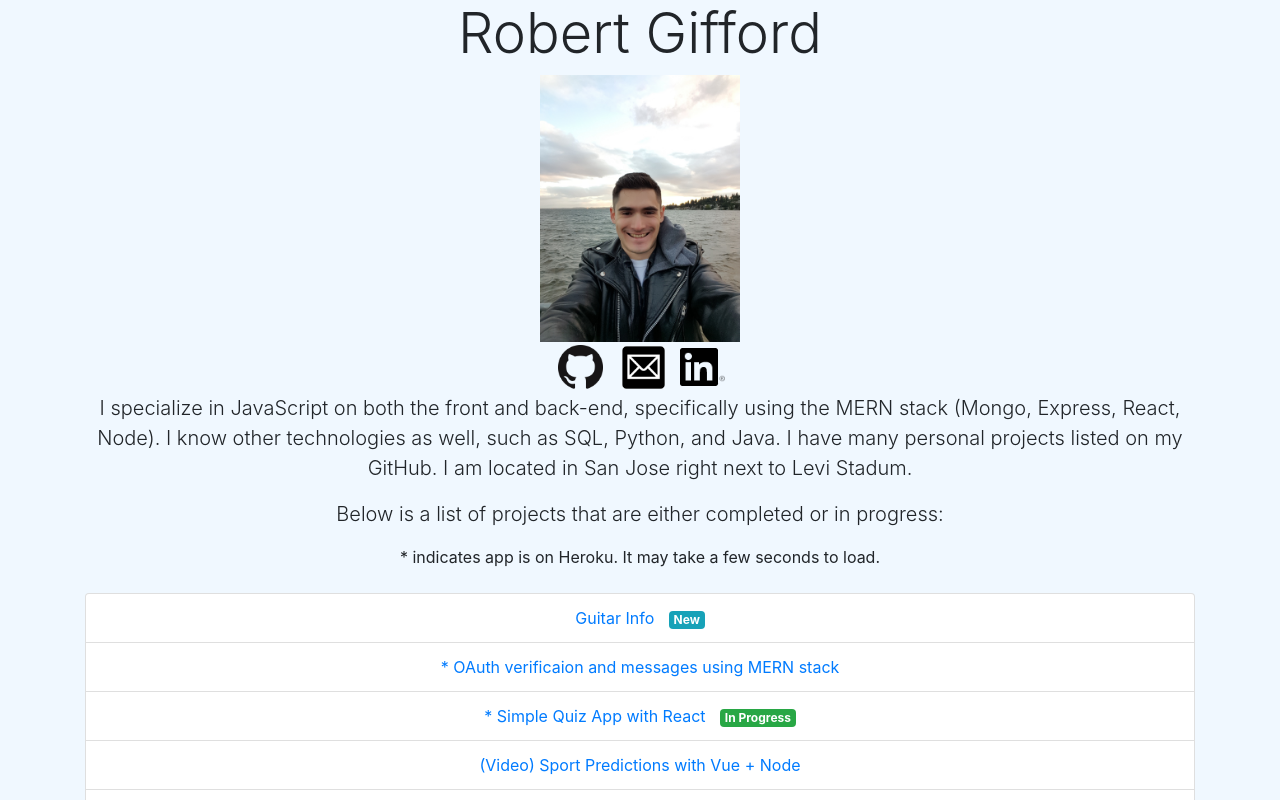
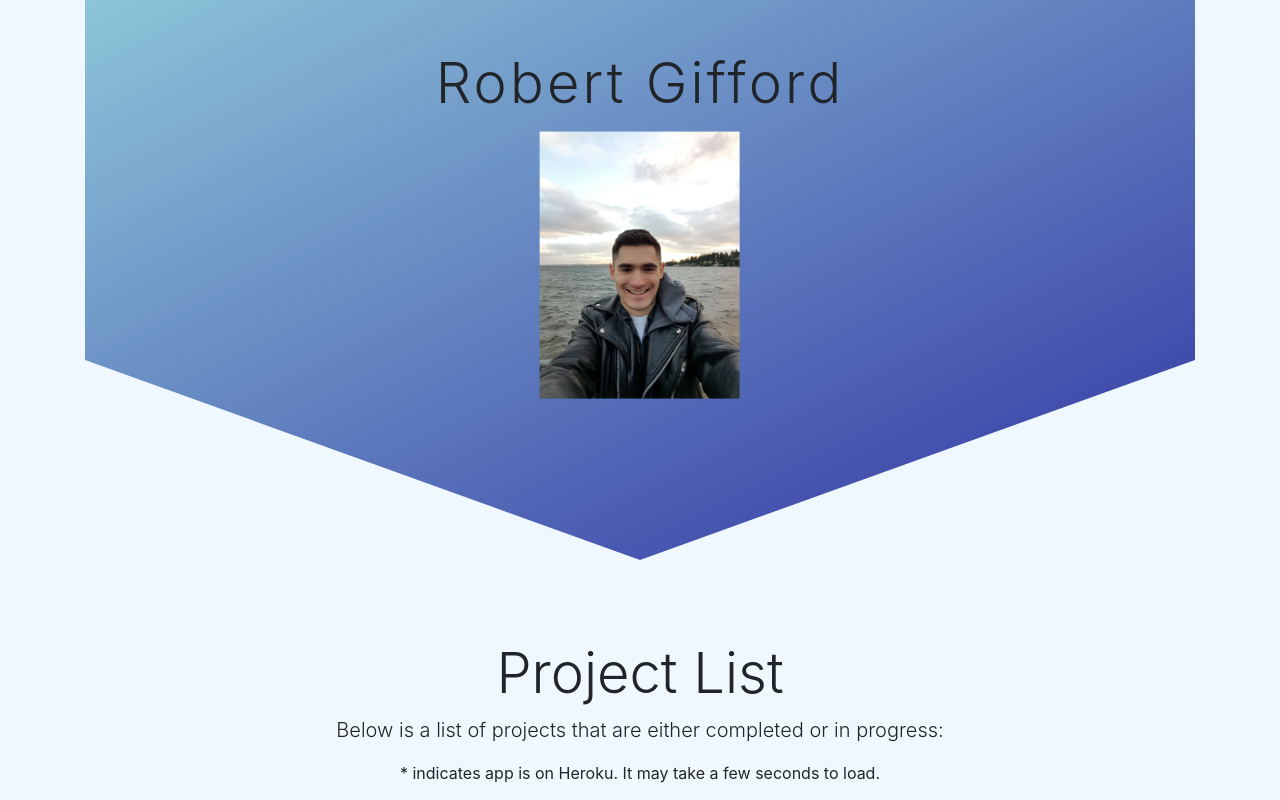
Before and after one commit to BobbyGifford/ResumeSass, a website: page index.html in a window 1280 px wide. Shown: the top 800 px of the page. Drawn offline with nearby package versions, Linux system fonts and the light colour scheme.

Commit message:
Currently converting to sass

```diff
--- a/index.html
+++ b/index.html
@@ -11,28 +11,23 @@
     <link rel="stylesheet" href="https://maxcdn.bootstrapcdn.com/bootstrap/4.0.0-beta.2/css/bootstrap.min.css" integrity="sha384-PsH8R72JQ3SOdhVi3uxftmaW6Vc51MKb0q5P2rRUpPvrszuE4W1povHYgTpBfshb"
         crossorigin="anonymous">
     <link href="https://fonts.googleapis.com/icon?family=Material+Icons" rel="stylesheet">
-    <link rel="stylesheet" type="text/css" href="index.css">
+    <link rel="stylesheet" type="text/css" href="css/index.css">
 </head>
 
-<body style="text-align: center; background-color: aliceblue">
-    <div class="container">
-        <h1 class="display-4">Robert Gifford</h1>
-        <img style="max-width: 200px" src="./images/profile_pic.jpg" />
-        <div class="contacts">
-            <a href="https://github.com/BobbyGifford">
-                <img style="margin-left: 10px; max-width: 45px; margin: 3px" src="./images/GitHub-Mark-64px.png" />
-            </a>
-            <a href="mailto:bobbygiffordpro@gmail.com">
-                <img style="margin-left: 10px; max-width: 45px" src="./images/emailLogo2.png" />
-            </a>
-            <a href="https://www.linkedin.com/in/robertgiffordjavascript">
-                <img style="margin-left: 10px; max-width: 45px" src="./images/linkedin.png" />
-            </a>
+<body style="text-align: center; background-color: aliceblue" class="container">
+    <header class="header">
+        <div class="header__textarea">
+            <h1 class="heading-primary display-4">
+                <span class="heading-primary--main">Robert Gifford</span>
+            </h1>
+            <img class="header__textarea__mypic" style="max-width: 200px" src="./images/profile_pic.jpg" />
         </div>
-        <p class="lead"> I specialize in JavaScript on both the front and back-end, specifically using the MERN stack (Mongo, Express, React,
-            Node). I know other technologies as well, such as SQL, Python, and Java. I have many personal projects listed
-            on my GitHub. I am located in San Jose right next to Levi Stadum.
-        </p>
+
+    </header>
+
+    <div>
+        <div class="projects">
+            <h1 class="display-4">Project List</h1>
             <p class="lead">
                 Below is a list of projects that are either completed or in progress:
             </p>
@@ -55,6 +50,20 @@
             </ul>
         </div>
 
+        <div class="contacts">
+            <h1 class="display-4">Contact</h1>
+            <a href="https://github.com/BobbyGifford">
+                <img style="margin-left: 10px; max-width: 45px; margin: 3px" src="./images/GitHub-Mark-64px.png" />
+            </a>
+            <a href="mailto:bobbygiffordpro@gmail.com">
+                <img style="margin-left: 10px; max-width: 45px" src="./images/emailLogo2.png" />
+            </a>
+            <a href="https://www.linkedin.com/in/robertgiffordjavascript">
+                <img style="margin-left: 10px; max-width: 45px" src="./images/linkedin.png" />
+            </a>
+        </div>
+    </div>
+
     <!-- Optional JavaScript -->
     <!-- jQuery first, then Popper.js, then Bootstrap JS -->
     <script src="https://code.jquery.com/jquery-3.2.1.slim.min.js" integrity="sha384-KJ3o2DKtIkvYIK3UENzmM7KCkRr/rE9/Qpg6aAZGJwFDMVNA/GpGFF93hXpG5KkN"
@@ -63,7 +72,6 @@
         crossorigin="anonymous"></script>
     <script src="https://maxcdn.bootstrapcdn.com/bootstrap/4.0.0-beta.2/js/bootstrap.min.js" integrity="sha384-alpBpkh1PFOepccYVYDB4do5UnbKysX5WZXm3XxPqe5iKTfUKjNkCk9SaVuEZflJ"
         crossorigin="anonymous"></script>
-
 </body>
 
 </html>
--- /dev/null
+++ b/sass/base/_animations.scss
@@ -0,0 +1,23 @@
+@keyframes inFromLeft {
+    0% {
+        opacity: 0;
+        transform: translateX(-150px);
+    }
+
+    100% {
+        opacity: 1;
+        transform: translateX(0);
+    }
+}
+
+@keyframes fadeIn {
+    0% {
+        opacity: 0;
+        transform: translateY(-200px)
+    }
+
+    100% {
+        opacity: 100;
+        transform: translateY(0);
+    }
+}
--- /dev/null
+++ b/sass/base/_base.scss
@@ -0,0 +1,5 @@
+a {
+    &:hover{
+        text-decoration: none;
+    }
+}
--- /dev/null
+++ b/sass/base/_typography.scss
@@ -0,0 +1,9 @@
+.heading-primary {
+    margin-bottom: 15px;
+    animation: inFromLeft 2s ease-out;
+
+    &--main {
+        display: block;
+        letter-spacing: .2rem;
+    }
+}
--- /dev/null
+++ b/sass/layout/_header.scss
@@ -0,0 +1,25 @@
+.header {
+  height: 70vh;
+  background-image: linear-gradient(
+    to right bottom,
+    rgba(116, 184, 207, 0.8),
+    rgba(0, 0, 139, 0.8)
+  );
+  background-size: cover;
+  background-position: top;
+  position: relative;
+  -webkit-clip-path: polygon(0 0, 100% 0, 100% 45vh, 50% 100%, 0 45vh);
+
+
+  &__textarea {
+    position: absolute;
+    top: 40%;
+    left: 50%;
+    transform: translate(-50%, -50%);
+    text-align: center;
+
+    &__mypic {
+      animation: fadeIn 2s;
+    }
+  }
+}
--- /dev/null
+++ b/sass/main.scss
@@ -0,0 +1,7 @@
+@import "base/typography";
+@import "base/animations";
+@import "base/base";
+
+@import "layout/header";
+
+@import "pages/home";
--- /dev/null
+++ b/sass/pages/_home.scss
@@ -0,0 +1,26 @@
+.projects {
+    background-color: aliceblue;
+    padding: 15rem 0 0 0;
+    margin-top: -20vh;
+}
+
+.contacts {
+    padding-top: 15rem;
+    padding-bottom: 50px;
+    height: 50vh;
+    background-image: linear-gradient(
+        to right bottom,
+        rgba(116, 184, 207, 0.8),
+        rgba(0, 0, 139, 0.8)
+      );
+      background-size: cover;
+      background-position: top;
+      position: relative;
+
+      -webkit-clip-path: polygon(0 0, 50% 40%, 100% 0, 100% 100%, 0 100%)
+
+
+
+    //   -webkit-clip-path: polygon(0 0, 100% 0, 100% 45vh, 50% 100%, 0 45vh);
+
+}
```
Also changed, not shown: package.json (added, +23 -0 lines), css/index.css (added), images/bgtest.jpg (added), images/bgtest2.jpg (added), index.css (deleted), 2 other files. Lines whose indentation alone changed are shown as unchanged.
